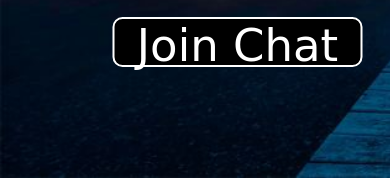
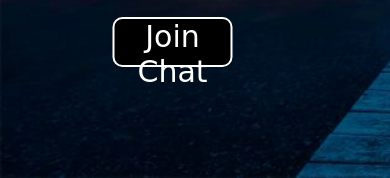
Before and after one commit to kishan-97/Chat-28, a website: page public/index.html in a window 390 px wide. Shown: the part 666-844 px from the top of the page. Drawn offline with Linux system fonts and the light colour scheme; files whose address does not match are found by name; a web font is replaced by a local one.

Commit message:
Update style.css

```diff
--- a/public/css/style.css
+++ b/public/css/style.css
@@ -155,6 +155,14 @@ body {
   font-size: 150%;
   margin-top: 10px;
   height: 50px;
+}
+
+@media only screen and (max-width: 550px) {
+  .chat-btn {
+    width: 120px;
+    font-size: 100%;
+    height: 50px;
+  }
 }
 
 .chat-btn:hover {
```
